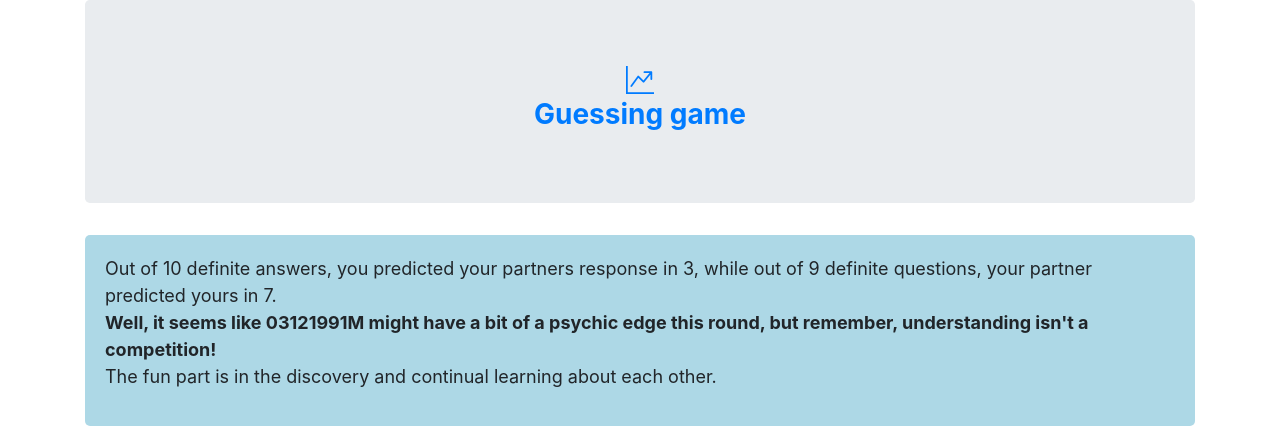
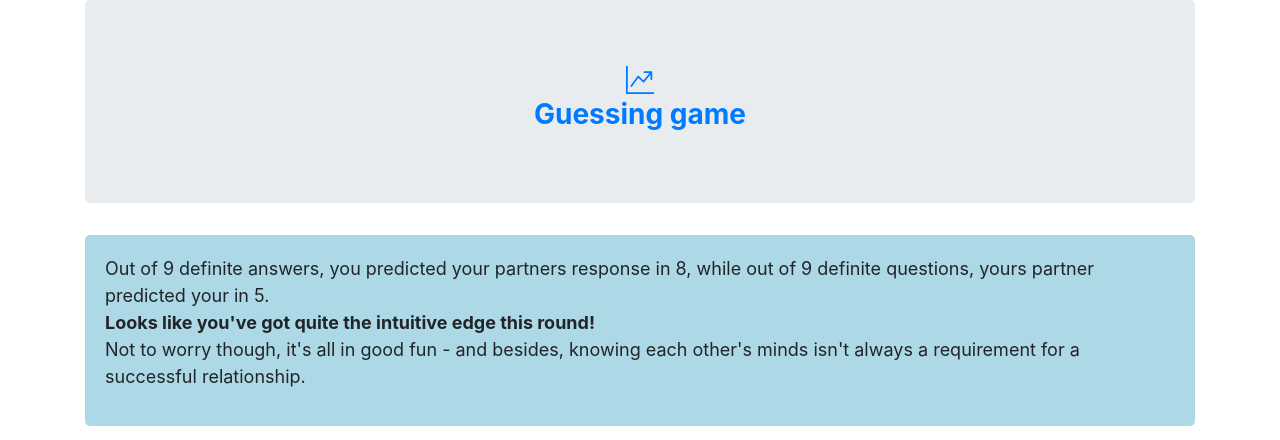
Before and after one commit to LoveGrow1/28051606F, a plain HTML site: page alignment.html in a window 1280 px wide. Shown: the top 440 px of the page. Drawn offline with nearby package versions, Linux system fonts and the light colour scheme; grey boxes are pictures that could not be loaded.

Commit message:
Update alignment.html

```diff
--- a/alignment.html
+++ b/alignment.html
@@ -44,9 +44,9 @@
   <div class="row">
     <div class="col-12">
       <div class="info-box">
-        <p>Out of 10 definite answers, you predicted your partners response in 3, while out of 9 definite questions, your partner predicted yours in 7. <br><strong>Well, it seems like 03121991M might have a bit of a psychic edge this round, but remember, understanding isn't a competition!</strong>
+        <p>Out of 9 definite answers, you predicted your partners response in 8, while out of 9 definite questions, yours partner predicted your in 5. <br><strong>Looks like you've got quite the intuitive edge this round!</strong>
           <br>
-          The fun part is in the discovery and continual learning about each other.</p>
+          Not to worry though, it's all in good fun - and besides, knowing each other's minds isn't always a requirement for a successful relationship.</p>
       </div>
       <div>
         <img class="celebration-animation" src="CoupleDance.gif" alt="Celebration Animation">
```
